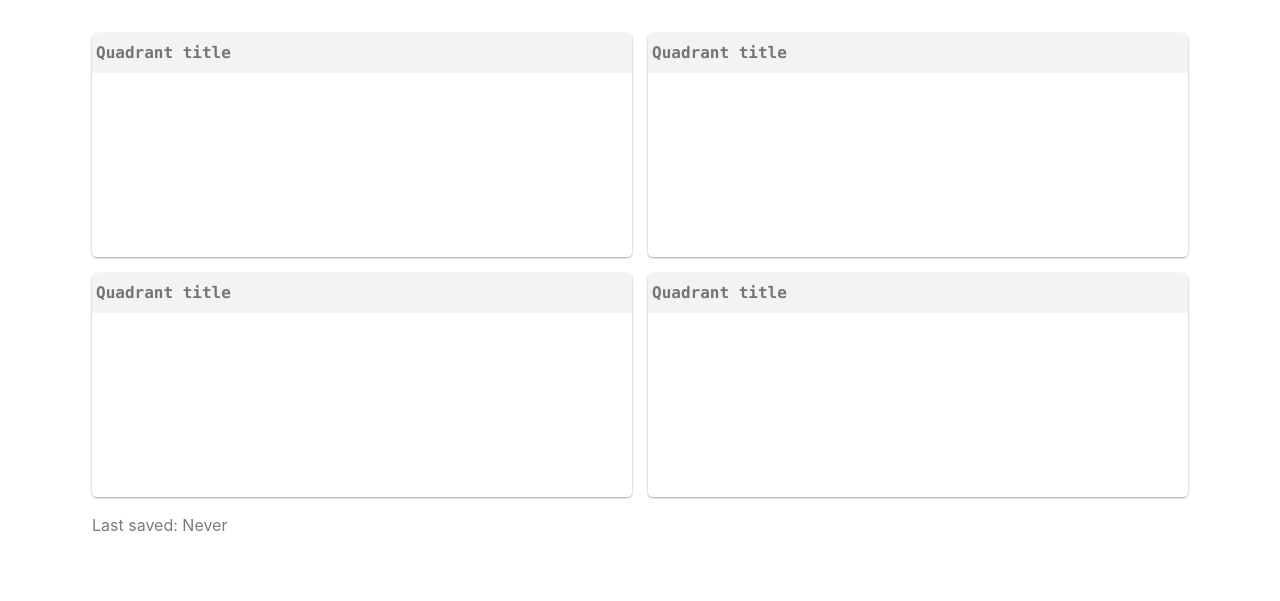
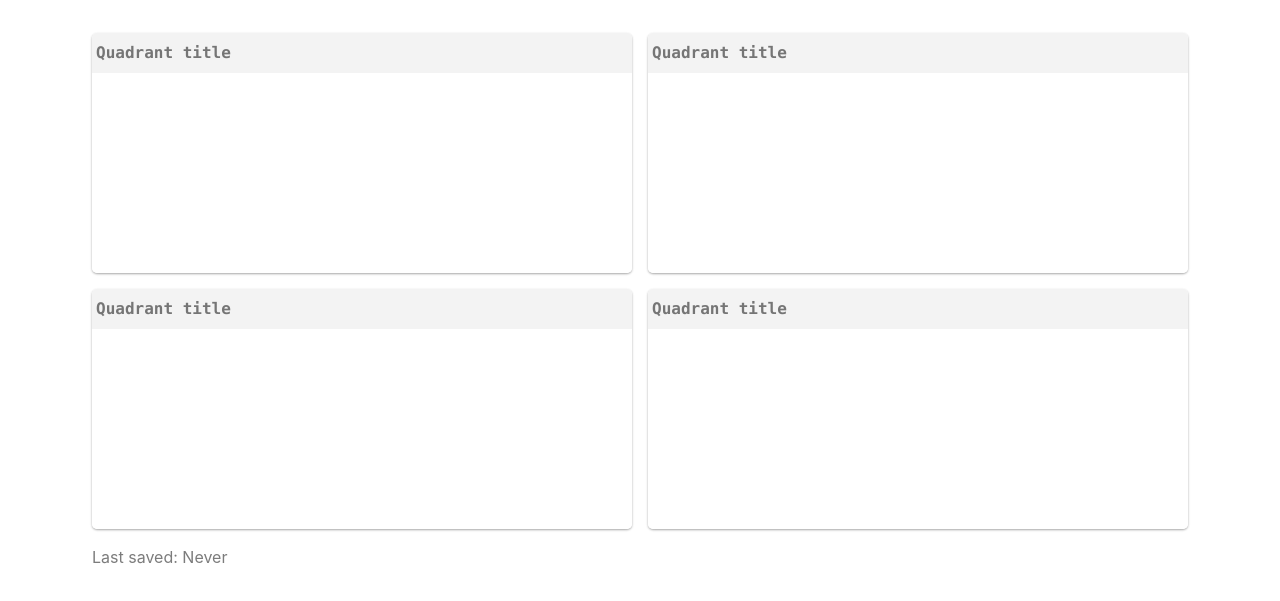
Before and after one commit to Iseratho/current-efforts, a plain HTML site: page index.html in a window 1280 px wide. Shown: the part 79-680 px from the top of the page. Drawn offline with Linux system fonts and the light colour scheme.

Commit message:
Adjusted card heigt

```diff
--- a/index.html
+++ b/index.html
@@ -95,7 +95,7 @@
         --card-gap: calc(var(--spacing) * 2);
         --card-shadow: 0 1px 3px rgba(0, 0, 0, 0.12),
           0 1px 2px rgba(0, 0, 0, 0.24);
-        --card-min-height: calc(28 * var(--spacing));
+        --card-min-height: calc(30 * var(--spacing));
         --card-max-width: calc(var(--content-max-width) * 0.45);
         --card-min-width: 200px;
         --card-border-radius: 5px;
```
